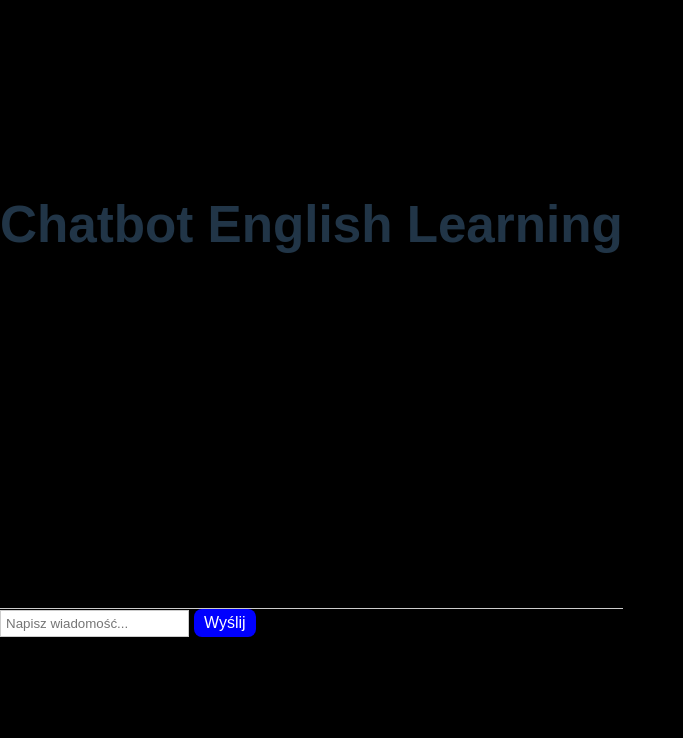
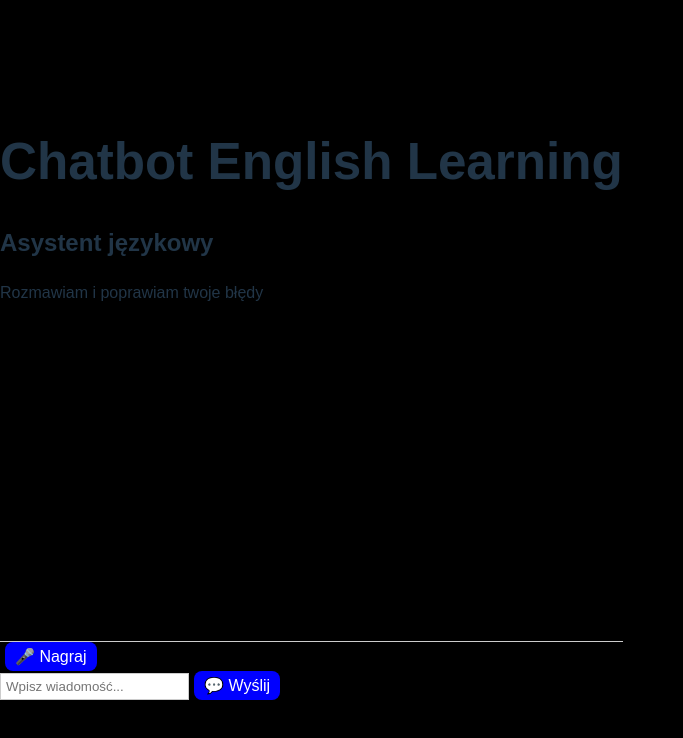
Before and after one commit to CrazyMonkey0/English_Teacher_AI, a React (Vite) app in the folder frontend/: page / in a window 1280 px wide. Shown: the top 738 px of the page, without its empty margins (0-683 px from the left). Built offline with nearby package versions, Linux system fonts and the light colour scheme.

Commit message:
Voice call support with a bot (ASR + NLP + TTS)

```diff
--- a/frontend/package.json
+++ b/frontend/package.json
@@ -12,7 +12,8 @@
   "dependencies": {
     "axios": "^1.8.4",
     "react": "^19.0.0",
-    "react-dom": "^19.0.0"
+    "react-dom": "^19.0.0",
+    "uuid": "^13.0.0"
   },
   "devDependencies": {
     "@eslint/js": "^9.21.0",
--- a/frontend/src/components/Chat/ChatBox.jsx
+++ b/frontend/src/components/Chat/ChatBox.jsx
@@ -1,22 +1,55 @@
-import React from 'react';
+import React, { useEffect, useRef } from 'react';
 import MessageInput from './MessageInput';
 import { useChat } from '../../hooks/useChat';
 import "./chat.css";
 
 function ChatBox() {
-    const { messages, sendMessage, loading } = useChat();
+    const { messages, sendMessage, sendAudioMessage, loading } = useChat();
+    const messagesEndRef = useRef(null);
+
+    // Auto-scroll
+    useEffect(() => {
+        messagesEndRef.current?.scrollIntoView({ behavior: "smooth" });
+    }, [messages]);
 
     return (
         <div className="chatbox">
+            <div className="chat-header">
+                <h2>Asystent językowy</h2>
+                <p>Rozmawiam i poprawiam twoje błędy</p>
+            </div>
+
             <div className="messages">
                 {messages.map((msg, index) => (
-                    <div key={index} className={`message ${msg.sender === "user" ? "user-msg" : "bot-msg"}`}>
-                        <p>{msg.text}</p>
-                        {msg.audio && <audio src={msg.audio} controls />}
+                    <div
+                        key={index}
+                        className={`message ${msg.sender === "user" ? "user-msg" : "bot-msg"} ${msg.type === "error" ? "error-msg" : ""}`}
+                    >
+                        <div className="message-content">
+                            <p>{msg.text}</p>
+
+                            {/* Audio bot (speech synthesis) */}
+                            {msg.audio && (
+                                <audio src={msg.audio} controls className="bot-audio" />
+                            )}
+
+                        </div>
+                        <span className="message-time">
+                            {new Date().toLocaleTimeString('pl-PL', {
+                                hour: '2-digit',
+                                minute: '2-digit'
+                            })}
+                        </span>
                     </div>
                 ))}
+                <div ref={messagesEndRef} />
             </div>
-            <MessageInput onSend={sendMessage} disable={loading} />
+
+            <MessageInput
+                onSendText={sendMessage}
+                onSendAudio={sendAudioMessage}
+                disabled={loading}
+            />
         </div>
     );
 }
--- a/frontend/src/components/Chat/MessageInput.jsx
+++ b/frontend/src/components/Chat/MessageInput.jsx
@@ -1,21 +1,100 @@
 import React, { useState } from "react";
+import { useRecorder } from "../../hooks/useRecorder";
 
-export default function MessageInput({ onSend }) {
-    const [input, setInput] = useState("");
+export default function MessageInput({ onSendText, onSendAudio, disabled }) {
+    const { isRecording, audioURL, startRecording, stopRecording, audioBlob, clearRecording } = useRecorder();
+    const [textMessage, setTextMessage] = useState("");
 
+    // One button - priority: audio > text
     const handleSend = () => {
-        onSend(input);
-        setInput("");
+        if (disabled) return;
+
+        // If audio available - send audio
+        if (audioBlob) {
+            onSendAudio(audioBlob);
+            clearRecording();
+            return;
+        }
+
+        // If text available - send text
+        if (textMessage.trim()) {
+            onSendText(textMessage);
+            setTextMessage("");
+            return;
+        }
+
+        // If nothing to send
+        alert("Nagraj wiadomość lub wpisz tekst.");
     };
 
+    const handleKeyPress = (e) => {
+        if (e.key === 'Enter' && !e.shiftKey) {
+            e.preventDefault();
+            handleSend();
+        }
+    };
+
+    // Check if we can send (either audio or text)
+    const canSend = audioBlob || textMessage.trim();
+
     return (
-        <div className="input-box">
-            <input
-                value={input}
-                onChange={(e) => setInput(e.target.value)}
-                placeholder="Napisz wiadomość..."
-            />
-            <button onClick={handleSend}>Wyślij</button>
+        <div className="message-input">
+            {/* Recording section */}
+            <div className="recording-section">
+                {!isRecording ? (
+                    <button
+                        onClick={startRecording}
+                        disabled={disabled}
+                        className="btn-record"
+                    >
+                        🎤 Nagraj
+                    </button>
+                ) : (
+                    <button
+                        onClick={stopRecording}
+                        className="btn-stop"
+                    >
+                        ⏹️ Zatrzymaj
+                    </button>
+                )}
+
+                {audioURL && (
+                    <div className="audio-preview">
+                        <audio src={audioURL} controls />
+                        <button
+                            onClick={clearRecording}
+                            disabled={disabled}
+                            className="btn-clear"
+                        >
+                            ❌ Usuń nagranie
+                        </button>
+                    </div>
+                )}
+            </div>
+
+            {/* Text section */}
+            <div className="text-section">
+                <input
+                    type="text"
+                    value={textMessage}
+                    onChange={(e) => setTextMessage(e.target.value)}
+                    onKeyPress={handleKeyPress}
+                    placeholder={audioBlob ? "Masz nagranie (usuń je aby pisać)" : "Wpisz wiadomość..."}
+                    disabled={disabled || audioBlob}
+                    className="text-input"
+                />
+
+                {/* Send button */}
+                <button
+                    onClick={handleSend}
+                    disabled={disabled || !canSend}
+                    className="btn-send"
+                >
+                    {audioBlob ? "🎤 Wyślij nagranie" : "💬 Wyślij"}
+                </button>
+            </div>
+
+            {disabled && <p className="loading-indicator">Ładowanie...</p>}
         </div>
     );
 }
--- a/frontend/src/hooks/useChat.js
+++ b/frontend/src/hooks/useChat.js
@@ -1,26 +1,97 @@
-// hooks/useChat.js
 import { useState } from "react";
-import { sendMessageToBot } from "../services/chatService.js";
+import { sendMessageToBot, sendAudioMessageToBot } from "../services/chatService.js";
 
 export const useChat = () => {
     const [messages, setMessages] = useState([]);
     const [loading, setLoading] = useState(false);
 
+    // Sending text message
     const sendMessage = async (text) => {
         if (!text.trim()) return;
-        setMessages((prev) => [...prev, { sender: "user", text }]);
+
+        // Add user message
+        setMessages((prev) => [...prev, { sender: "user", text, type: "text" }]);
         setLoading(true);
 
         try {
             const botReply = await sendMessageToBot(text);
-            setMessages((prev) => [...prev, { sender: "bot", text: botReply.response, audio: botReply.audio }]);
+            setMessages((prev) => [
+                ...prev,
+                {
+                    sender: "bot",
+                    text: botReply.response,
+                    audio: botReply.audio,
+                    type: "text"
+                }
+            ]);
         } catch (err) {
-            console.error(err);
-            setMessages((prev) => [...prev, { sender: "bot", text: "Błąd w odpowiedzi bota" }]);
+            console.error("Błąd wysyłania wiadomości:", err);
+            setMessages((prev) => [
+                ...prev,
+                { sender: "bot", text: "Błąd w odpowiedzi bota", type: "error" }
+            ]);
         } finally {
             setLoading(false);
         }
     };
 
-    return { messages, sendMessage, loading };
+    // Sending audio message
+    const sendAudioMessage = async (audioBlob) => {
+        if (!audioBlob) return;
+
+        setMessages((prev) => [
+            ...prev,
+            { sender: "user", text: "🎤 Nagranie audio...", type: "audio", audioBlob }
+        ]);
+        setLoading(true);
+
+        try {
+            const result = await sendAudioMessageToBot(audioBlob);
+
+            // Update last user message with actual transcription
+            setMessages((prev) => {
+                const newMessages = [...prev];
+                newMessages[newMessages.length - 1] = {
+                    sender: "user",
+                    text: result.transcription,
+                    type: "audio",
+                    audioBlob
+                };
+                return newMessages;
+            });
+
+            // Add bot response
+            setMessages((prev) => [
+                ...prev,
+                {
+                    sender: "bot",
+                    text: result.response,
+                    audio: result.audio,
+                    type: "text"
+                }
+            ]);
+        } catch (err) {
+            console.error("Błąd przetwarzania audio:", err);
+
+            // Update last user message to show error
+            setMessages((prev) => {
+                const newMessages = [...prev];
+                newMessages[newMessages.length - 1] = {
+                    sender: "user",
+                    text: "❌ Błąd przetwarzania nagrania",
+                    type: "error"
+                };
+                return newMessages;
+            });
+
+            setMessages((prev) => [
+                ...prev,
+                { sender: "bot", text: "Nie udało się przetworzyć nagrania", type: "error" }
+            ]);
+        } finally {
+            setLoading(false);
+        }
+    };
+
+    return { messages, sendMessage, sendAudioMessage, loading };
 };
--- /dev/null
+++ b/frontend/src/hooks/useRecorder.js
@@ -0,0 +1,40 @@
+import { useState, useRef } from "react";
+
+export function useRecorder() {
+    const [isRecording, setIsRecording] = useState(false);
+    const [audioURL, setAudioURL] = useState(null);
+    const [audioBlob, setAudioBlob] = useState(null);
+    const mediaRecorder = useRef(null);
+    const audioChunks = useRef([]);
+
+    const startRecording = async () => {
+        const stream = await navigator.mediaDevices.getUserMedia({ audio: true });
+        mediaRecorder.current = new MediaRecorder(stream);
+        audioChunks.current = [];
+
+        mediaRecorder.current.ondataavailable = (e) => audioChunks.current.push(e.data);
+        mediaRecorder.current.onstop = () => {
+            const blob = new Blob(audioChunks.current, { type: "audio/wav" });
+            setAudioURL(URL.createObjectURL(blob));
+            setAudioBlob(blob);
+        };
+
+        mediaRecorder.current.start();
+        setIsRecording(true);
+    };
+
+    const stopRecording = () => {
+        mediaRecorder.current.stop();
+        setIsRecording(false);
+    };
+
+    const clearRecording = () => {
+        setAudioURL(null);
+        setAudioBlob(null);
+        audioChunks.current = [];
+    };
+
+    const getAudioBlob = async () => audioBlob;
+
+    return { isRecording, audioURL, audioBlob, startRecording, stopRecording, clearRecording, getAudioBlob };
+}
--- a/frontend/src/services/chatService.js
+++ b/frontend/src/services/chatService.js
@@ -1,6 +1,32 @@
 import axios from "axios";
 
+const API_BASE = "http://127.0.0.1:8000";
+
+// Sending text message to NLP (bot)
 export const sendMessageToBot = async (message) => {
-    const response = await axios.post("http://127.0.0.1:8000/nlp/chat", { message });
+    const response = await axios.post(`${API_BASE}/nlp/chat`, { message });
     return response.data;
 };
+
+// Sending audio to ASR (speech recognition)
+export const sendAudioToASR = async (audioBlob) => {
+    const formData = new FormData();
+    formData.append("audio", audioBlob, `${Date.now()}.wav`);
+    const response = await axios.post(`${API_BASE}/asr`, formData, {
+        headers: { "Content-Type": "multipart/form-data" },
+    });
+    return response.data;
+};
+
+// Combination of ASR + NLP (audio -> text -> bot response)
+export const sendAudioMessageToBot = async (audioBlob) => {
+    const asrResult = await sendAudioToASR(audioBlob);
+    const transcription = asrResult.transcription;
+
+    const botReply = await sendMessageToBot(transcription);
+
+    return {
+        transcription,
+        ...botReply
+    };
+};
```
Also changed, not shown: 2 other files (tests, documents, lock files or other folders).
